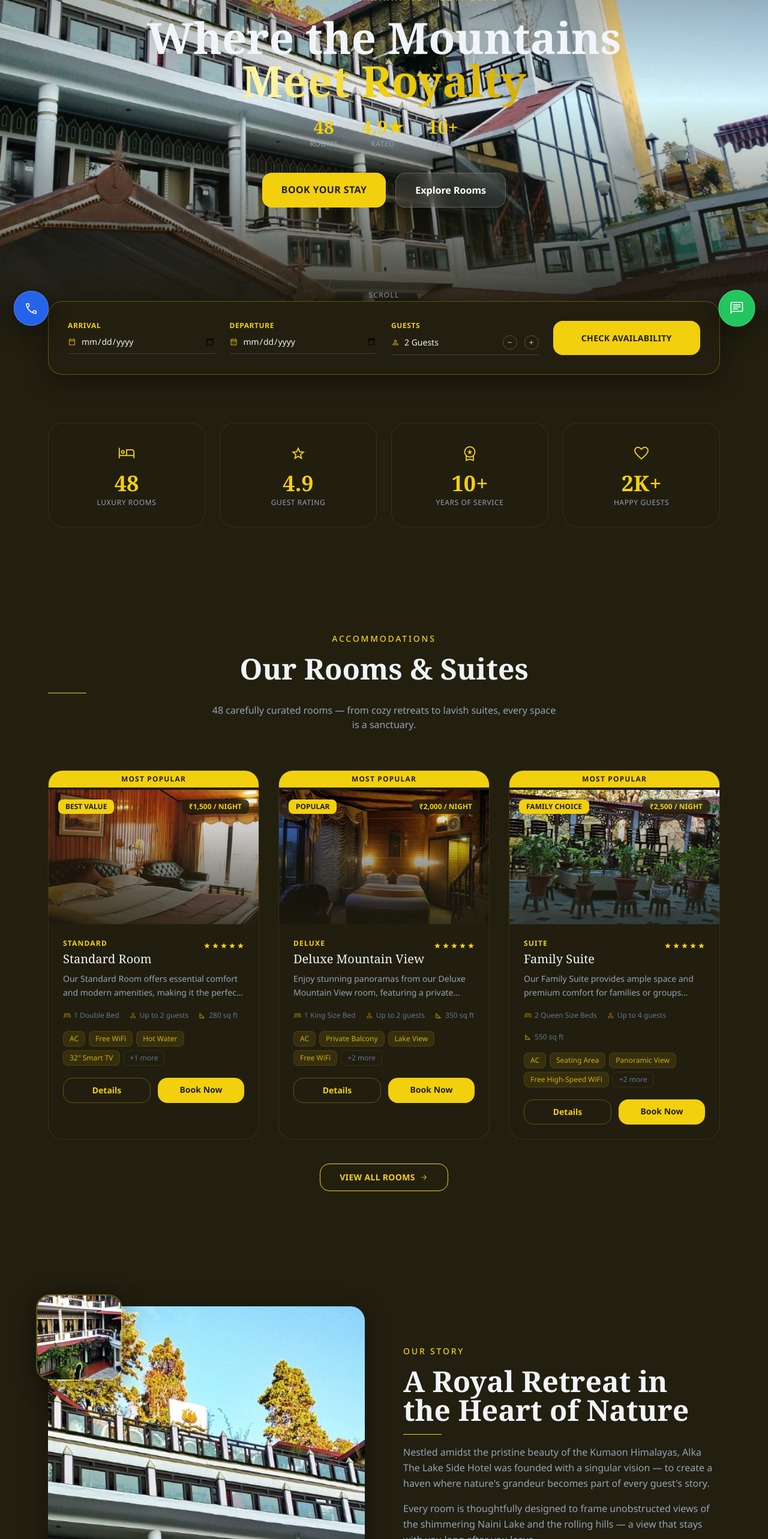
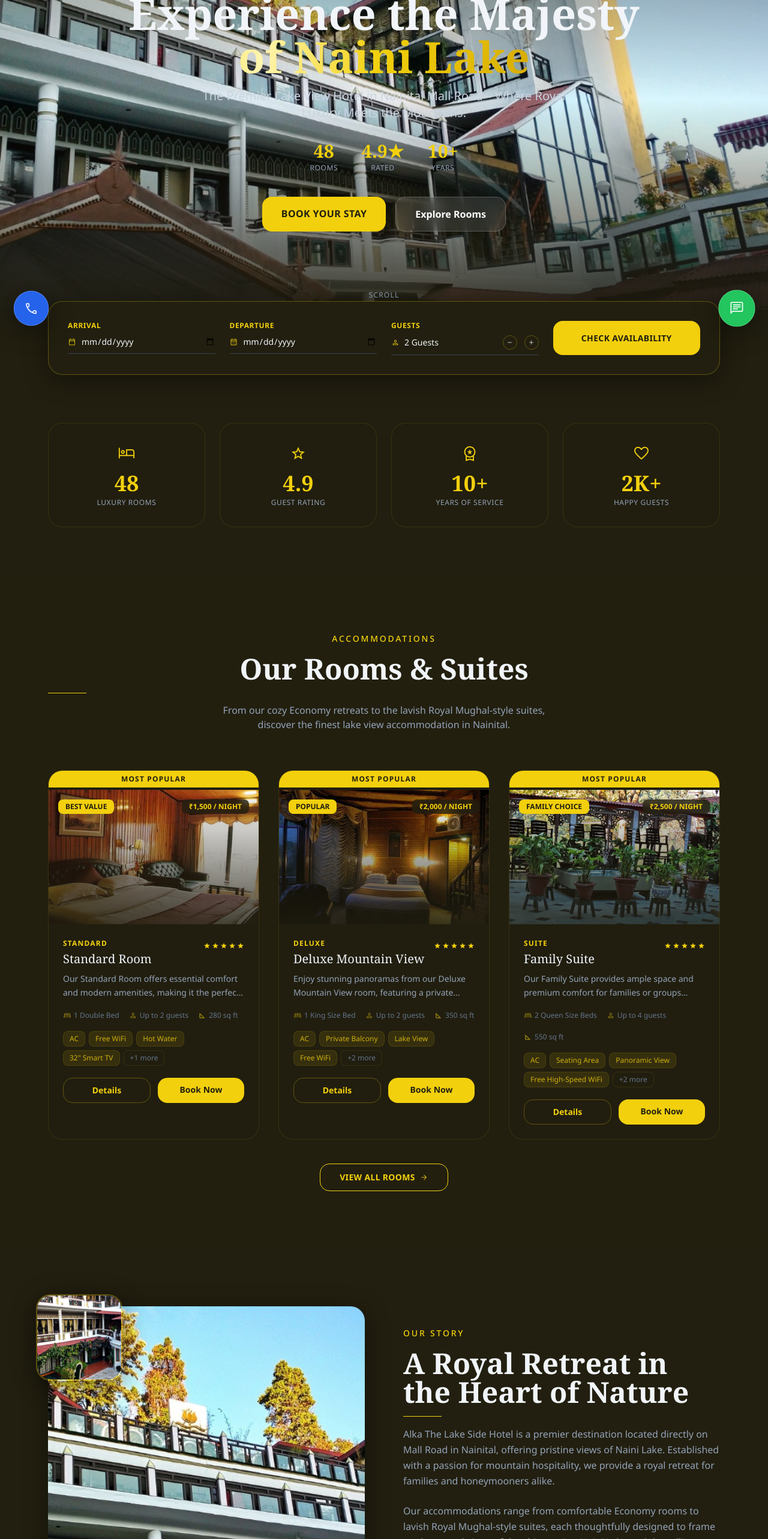
Before and after one commit to sumitkumards07/nanital, a React (Vite) app: page / in a window 1280 px wide. Shown: the part 234-2800 px from the top of the page at 60% size. Built offline with nearby package versions, Linux system fonts and the light colour scheme.

Commit message:
feat: integrate SEO-optimized content across website

```diff
--- a/index.html
+++ b/index.html
@@ -4,21 +4,21 @@
     <meta charset="UTF-8" />
     <link rel="icon" type="image/svg+xml" href="/favicon.svg" />
     <meta name="viewport" content="width=device-width, initial-scale=1.0" />
-    <meta name="description" content="Alka The Lake Side Hotel – Your comfort, our priority. Experience luxury accommodation with stunning mountain and lake views in the heart of Nainital." />
-    <meta name="keywords" content="Nainital hotel, lake view hotel, Nainital accommodation, mountain hotel, luxury hotel Nainital" />
+    <meta name="description" content="Experience luxury at Alka The Lake Side Hotel, the best 3-star hotel in Nainital Mall Road. Enjoy scenic Naini Lake views, royal suites, and multi-cuisine dining." />
+    <meta name="keywords" content="Hotel in Nainital Mall Road, Nainital Lake view hotels, Best 3-star hotels in Nainital, Family apartment hotels in Nainital, Hotels near Naini Lake" />
     <meta name="author" content="Alka The Lake Side Hotel" />
 
     <!-- Open Graph -->
-    <meta property="og:title" content="Alka The Lake Side Hotel – Your comfort, our priority" />
-    <meta property="og:description" content="Experience luxury mountain hospitality with breathtaking lake views in Nainital." />
+    <meta property="og:title" content="Alka The Lake Side Hotel, Nainital – Hotel in Mall Road" />
+    <meta property="og:description" content="Experience luxury at Alka The Lake Side Hotel, the best 3-star hotel in Nainital Mall Road. Enjoy scenic Naini Lake views and royal suites." />
     <meta property="og:type" content="website" />
     <meta property="og:url" content="https://nainitallakeviewhotel.com" />
     <meta property="og:image" content="/images/hotel_facade_day.jpg" />
 
     <!-- Twitter Card -->
     <meta name="twitter:card" content="summary_large_image" />
-    <meta name="twitter:title" content="Alka The Lake Side Hotel" />
-    <meta name="twitter:description" content="Luxury hotel with stunning lake views in Nainital, India." />
+    <meta name="twitter:title" content="Alka The Lake Side Hotel, Nainital" />
+    <meta name="twitter:description" content="The best 3-star hotel in Nainital Mall Road with stunning lake views." />
 
     <!-- Google Fonts – Noto Serif + Noto Sans (matches reference design) -->
     <link rel="preconnect" href="https://fonts.googleapis.com" />
@@ -28,7 +28,7 @@
     <!-- Google Material Symbols (matches reference design) -->
     <link href="https://fonts.googleapis.com/css2?family=Material+Symbols+Outlined:wght,FILL@100..700,0..1&display=swap" rel="stylesheet" />
 
-    <title>Alka The Lake Side Hotel – Your comfort, our priority</title>
+    <title>Alka The Lake Side Hotel, Nainital – Hotel in Mall Road</title>
   </head>
   <body>
     <div id="root"></div>
--- a/src/components/Hero.jsx
+++ b/src/components/Hero.jsx
@@ -51,11 +51,20 @@ export default function Hero() {
           initial={{ opacity: 0, y: 40 }}
           animate={{ opacity: 1, y: 0 }}
           transition={{ duration: 0.8, delay: 0.4 }}
-          className="font-display text-5xl md:text-7xl font-bold text-slate-100 mb-6 leading-tight"
+          className="font-display text-5xl md:text-7xl font-bold text-slate-100 mb-4 leading-tight"
         >
-          Where the Mountains<br />
-          <span className="shimmer-text">Meet Royalty</span>
+          Experience the Majesty<br />
+          <span className="shimmer-text">of Naini Lake</span>
         </motion.h1>
+
+        <motion.h2
+          initial={{ opacity: 0, y: 20 }}
+          animate={{ opacity: 1, y: 0 }}
+          transition={{ delay: 0.6 }}
+          className="font-sans text-lg md:text-xl text-slate-300 mb-8 max-w-2xl mx-auto leading-relaxed"
+        >
+          The Premier Lake View Hotel in Nainital Mall Road – Where Royal Luxury Meets the Mountains.
+        </motion.h2>
 
 
         {/* Stats */}
--- a/src/pages/About.jsx
+++ b/src/pages/About.jsx
@@ -45,11 +45,11 @@ export default function About() {
               Over a Decade of<br/><span className="text-primary">Mountain Hospitality</span>
             </h2>
             <div className="w-16 h-px bg-primary mb-6" />
-            <p className="font-sans text-slate-400 leading-relaxed mb-4">
-              Alka The Lake Side Hotel was founded with a singular vision — to create a haven where the natural grandeur of the Himalayas becomes an integral part of every guest's experience. Over the years, we have grown from a small guesthouse to a 48-room boutique hotel combining royal luxury with the raw, untouched beauty of the Kumaon hills.
+            <p className="font-sans text-slate-400 leading-relaxed mb-6">
+              Alka The Lake Side Hotel is a premier destination located directly on Mall Road in Nainital, offering pristine views of Naini Lake. Established with a passion for mountain hospitality, we are situated just a short walk from the sacred Goddess Naina Devi Temple.
             </p>
-            <p className="font-sans text-slate-400 leading-relaxed mb-8">
-              Every brick of this hotel carries the warmth of our region's culture, and every smile from our staff reflects the genuine care we have for each guest who walks through our doors.
+            <p className="font-sans text-slate-400 leading-relaxed mb-6">
+              Our hotel features a range of accommodations, from comfortable Economy rooms to our signature Royal Mughal-style suites, each designed to provide a royal retreat. Whether you're here for a honeymoon or a family getaway in our spacious apartments, our legacy of genuine care ensures an unforgettable Himalayan escape.
             </p>
             <div className="grid grid-cols-2 gap-4 mb-8">
               {[{ v:'48', l:'Luxury Rooms' },{ v:'2000+', l:'Guests Per Year' },{ v:'10+', l:'Years Experience' },{ v:'4.9★', l:'Average Rating' }].map(s => (
--- a/src/pages/Facilities.jsx
+++ b/src/pages/Facilities.jsx
@@ -39,8 +39,8 @@ export default function Facilities() {
               </div>
               <div className="p-8 md:p-12 flex flex-col justify-center">
                 <span className="text-primary font-sans text-sm font-medium tracking-[0.2em] uppercase mb-4 block">Dining Experience</span>
-                <h3 className="font-display text-3xl text-slate-100 font-bold mb-4">Our Multi-Cuisine Restaurant</h3>
-                <p className="font-sans text-slate-400 text-sm leading-relaxed mb-4">Indulge in the finest flavors — from authentic Kumaoni delicacies like Bhatt ki Churkani to continental favourites. Our culinary team ensures every meal is a memorable experience.</p>
+                <h3 className="font-display text-3xl text-slate-100 font-bold mb-4">Dining at Woods & Alka Bistro</h3>
+                <p className="font-sans text-slate-400 text-sm leading-relaxed mb-4">Savor a world of flavors at "Woods," our multi-cuisine restaurant, or grab a delicious quick bite at "Alka Bistro." From traditional Kumaoni delicacies like Bhatt ki Churkani to contemporary favorites, we offer the best dining experience near Naini Lake.</p>
                 <p className="font-sans text-slate-500 text-xs mb-6">Open 7 AM – 10 PM daily · Breakfast included with stay</p>
                 <Link to="/booking" className="self-start flex items-center gap-2 bg-primary text-dark px-6 py-3 rounded-lg font-sans font-bold text-sm uppercase tracking-wide hover:brightness-110 transition-all">
                   <span className="material-symbols-outlined text-sm">restaurant</span> Reserve a Table
--- a/src/pages/Home.jsx
+++ b/src/pages/Home.jsx
@@ -102,7 +102,7 @@ export default function Home() {
             <SectionLabel>Accommodations</SectionLabel>
             <h2 className="font-display text-4xl md:text-5xl font-bold text-slate-100 mb-4">Our Rooms &amp; Suites</h2>
             <Divider />
-            <p className="font-sans text-slate-400 max-w-xl mx-auto mt-4">48 carefully curated rooms — from cozy retreats to lavish suites, every space is a sanctuary.</p>
+            <p className="font-sans text-slate-400 max-w-xl mx-auto mt-4">From our cozy Economy retreats to the lavish Royal Mughal-style suites, discover the finest lake view accommodation in Nainital.</p>
           </motion.div>
           <div className="grid grid-cols-1 md:grid-cols-2 lg:grid-cols-3 gap-8">
             {rooms.map((room, i) => <RoomCard key={room.id} room={room} index={i} />)}
@@ -152,11 +152,11 @@ export default function Home() {
               A Royal Retreat in<br/>the Heart of Nature
             </h2>
             <Divider />
-            <p className="font-sans text-slate-400 leading-relaxed mb-4">
-              Nestled amidst the pristine beauty of the Kumaon Himalayas, Alka The Lake Side Hotel was founded with a singular vision — to create a haven where nature's grandeur becomes part of every guest's story.
+            <p className="font-sans text-slate-400 leading-relaxed mb-6">
+              Alka The Lake Side Hotel is a premier destination located directly on Mall Road in Nainital, offering pristine views of Naini Lake. Established with a passion for mountain hospitality, we provide a royal retreat for families and honeymooners alike.
             </p>
             <p className="font-sans text-slate-400 leading-relaxed mb-8">
-              Every room is thoughtfully designed to frame unobstructed views of the shimmering Naini Lake and the rolling hills — a view that stays with you long after you leave.
+              Our accommodations range from comfortable Economy rooms to lavish Royal Mughal-style suites, each thoughtfully designed to frame unobstructed views of the shimmering Naini Lake and the rolling Himalayan hills.
             </p>
             <div className="grid grid-cols-2 gap-3 mb-8">
               {['Lake & Mountain Views','Free WiFi & Parking','Multi-Cuisine Restaurant','24/7 Room Service','Travel Desk','Power Backup'].map((item) => (
--- a/src/pages/Rooms.jsx
+++ b/src/pages/Rooms.jsx
@@ -19,7 +19,9 @@ export default function Rooms() {
         <div className="relative z-10 text-center px-4">
           <motion.p initial={{opacity:0,y:20}} animate={{opacity:1,y:0}} className="text-primary font-sans text-sm uppercase tracking-[0.2em] mb-3">Accommodations</motion.p>
           <motion.h1 initial={{opacity:0,y:30}} animate={{opacity:1,y:0}} transition={{delay:0.1}} className="font-display text-4xl md:text-5xl text-slate-100 font-bold">Our Rooms &amp; Suites</motion.h1>
-          <motion.p initial={{opacity:0}} animate={{opacity:1}} transition={{delay:0.3}} className="font-sans text-slate-400 mt-3 text-sm">48 carefully curated rooms — from cozy retreats to lavish suites</motion.p>
+          <motion.p initial={{opacity:0}} animate={{opacity:1}} transition={{delay:0.3}} className="font-sans text-slate-400 mt-4 text-sm max-w-2xl mx-auto leading-relaxed">
+            From our cozy Economy retreats to the lavish Royal Mughal-style suites, Alka The Lake Side Hotel offers the finest lake view accommodation in Nainital. Discover the perfect space for your stay, whether you're seeking a simple getaway or a luxurious family apartment on Mall Road.
+          </motion.p>
         </div>
       </div>
 
```
